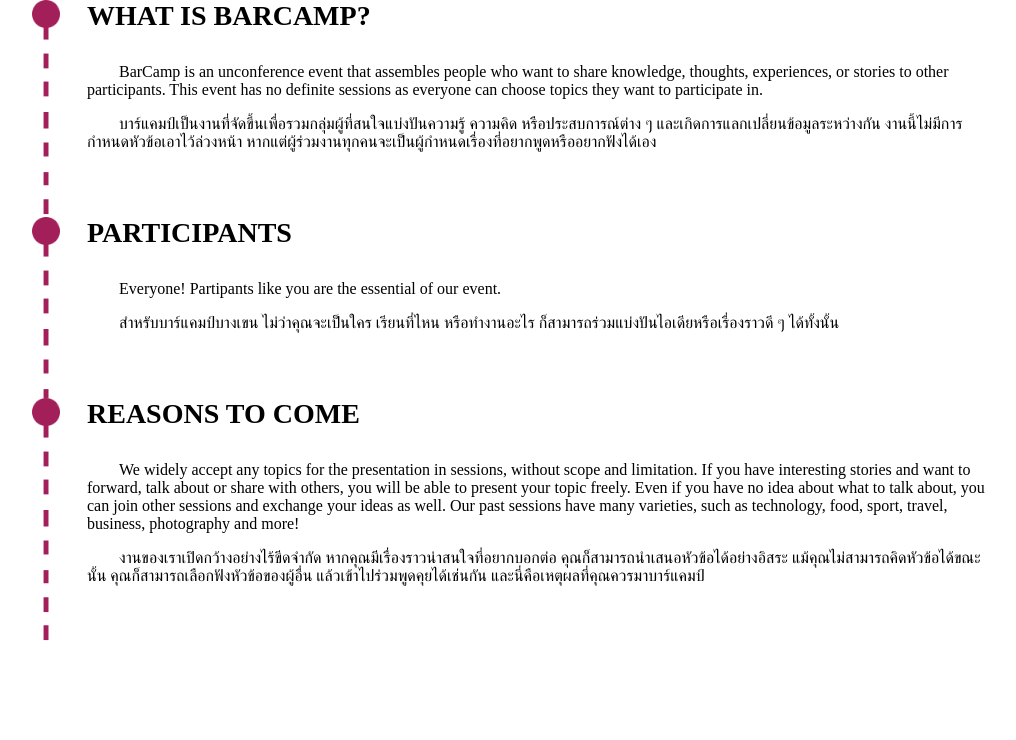
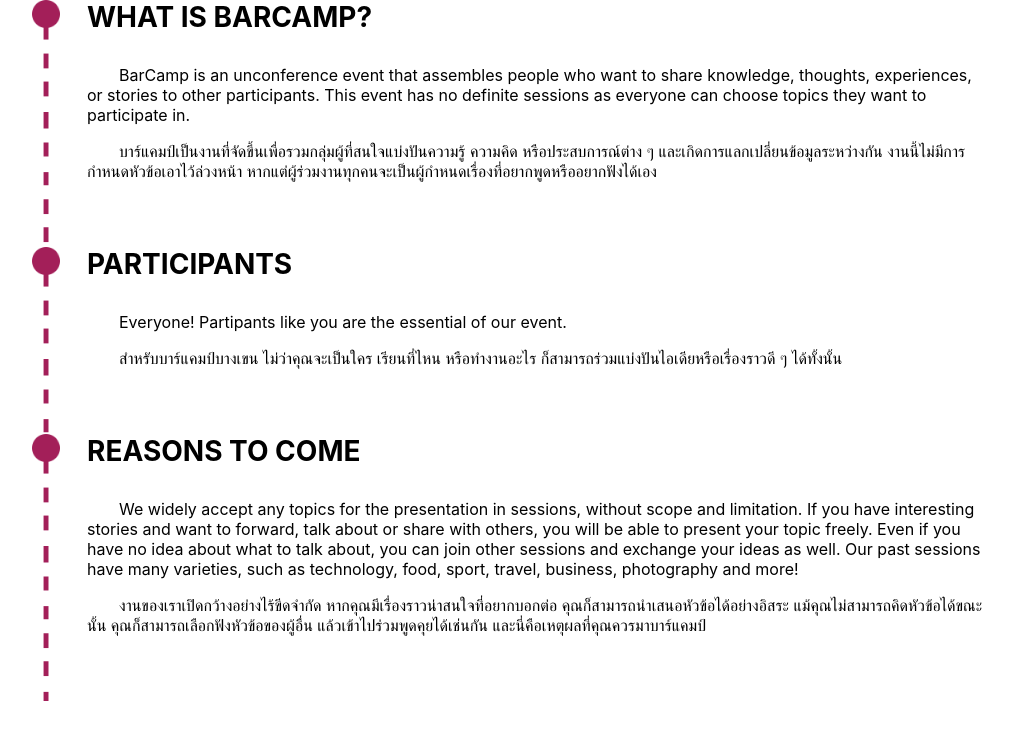
Before and after one commit to kykungz/bcbk9-frontend, a React (Create React App) app: page / in a window 1280 px wide. Shown: the top 740 px of the page, without its empty margins (128-1144 px from the left). Built offline with nearby package versions, Linux system fonts and the light colour scheme.

Commit message:
Use parent font-family

```diff
--- a/src/components/Content.js
+++ b/src/components/Content.js
@@ -12,7 +12,6 @@
   }
 `
 const STitle = styled.h3`
-  font-family: 'Century Gothic', 'Prompt';
   font-size: 28px;
   text-transform: uppercase;
   margin: 0;
@@ -23,8 +22,6 @@
   }
 `
 const SContent = styled.div`
-  font-family: 'Century Gothic', 'Prompt';
-
   margin-left: 55px;
   padding-top: 15px;
   padding-bottom: 50px;
```
